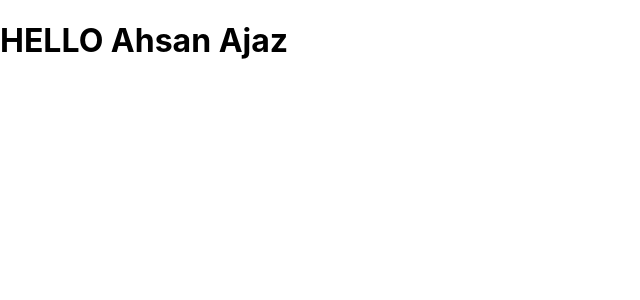
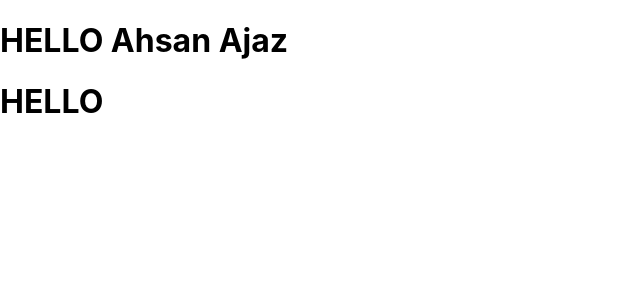
Before and after one commit to ahsanajaz786/reactapp, a React (Create React App) app: page / in a window 1280 px wide. Shown: the top 300 px of the page, without its empty margins (0-640 px from the left). Built offline with nearby package versions, Linux system fonts and the light colour scheme.

Commit message:
basics react1

```diff
--- /dev/null
+++ b/src/Helllo.js
@@ -0,0 +1,11 @@
+import React from 'react';
+import logo from './logo.svg';
+import './App.css';
+
+const HELLO=() =>
+   (
+  <h1>HELLO   </h1>
+  );
+
+
+export default HELLO;
--- a/src/index.js
+++ b/src/index.js
@@ -2,11 +2,13 @@ import React from 'react';
 import ReactDOM from 'react-dom';
 import './index.css';
 import App from './App';
+import Hello from './Helllo'
 import * as serviceWorker from './serviceWorker';
 
 ReactDOM.render(
   <div>
    <App name="Ahsan Ajaz" />
+   <Hello></Hello>
 
   </div>,
   document.getElementById('root')
```
